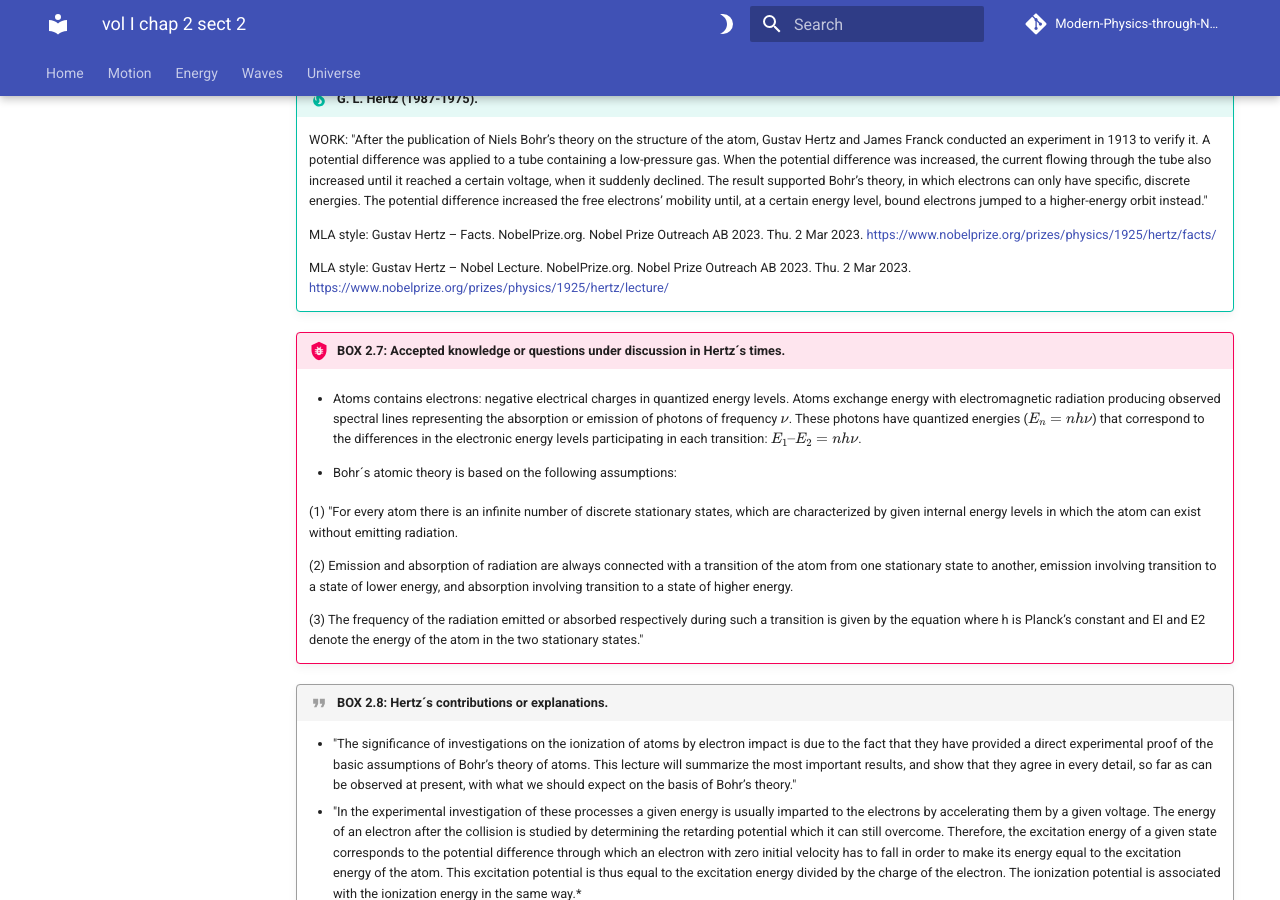
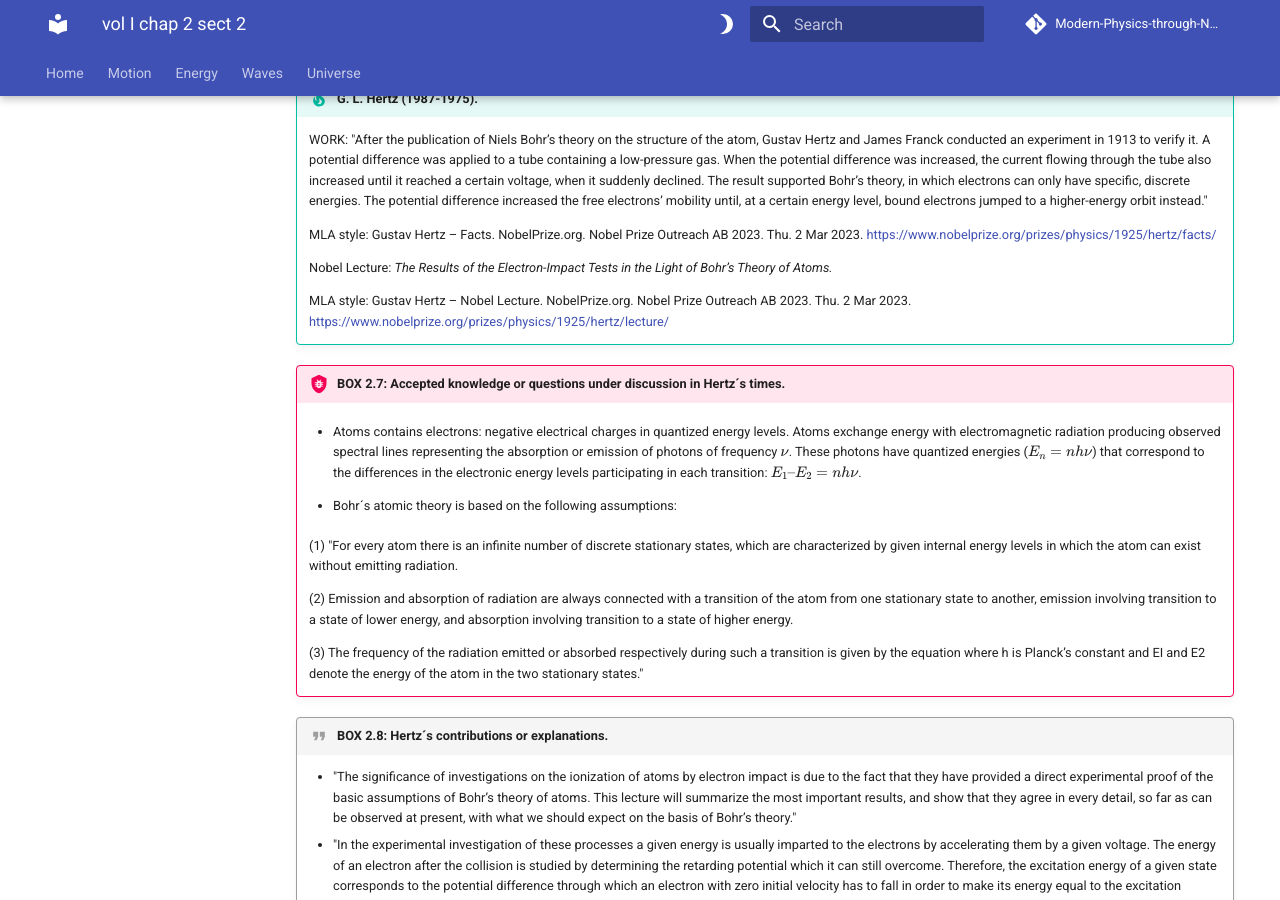
Before and after one commit to modphysnobel/modphysnobel.github.io, an MkDocs documentation site: the page built from docs/vol-I/vol-I-chap-2-sect-2.md, in a window 1280 px wide and 900 px high, scrolled down 3305 px. Built offline with MkDocs 1.6.1 and Material for MkDocs 9.7.7, drawn with Linux system fonts in a browser that asks for light colours; some web fonts are replaced; comment, search, counter and statistics services are not loaded.

Commit message:
Update vol-I-chap-2-sect-2.md

```diff
--- a/docs/vol-I/vol-I-chap-2-sect-2.md
+++ b/docs/vol-I/vol-I-chap-2-sect-2.md
@@ -95,6 +95,8 @@ In what follows, we consider two kinds of publications that are available in the
 	MLA style: Gustav Hertz – Facts. NobelPrize.org. Nobel Prize Outreach AB 2023. Thu. 2 Mar 2023.
 	<https://www.nobelprize.org/prizes/physics/1925/hertz/facts/>
 
+	Nobel Lecture: *The Results of the Electron-Impact Tests in the Light of Bohr’s Theory of Atoms.*
+
 	MLA style: Gustav Hertz – Nobel Lecture. NobelPrize.org. Nobel Prize Outreach AB 2023. Thu. 2 Mar 2023. <https://www.nobelprize.org/prizes/physics/1925/hertz/lecture/>
 
 
```
